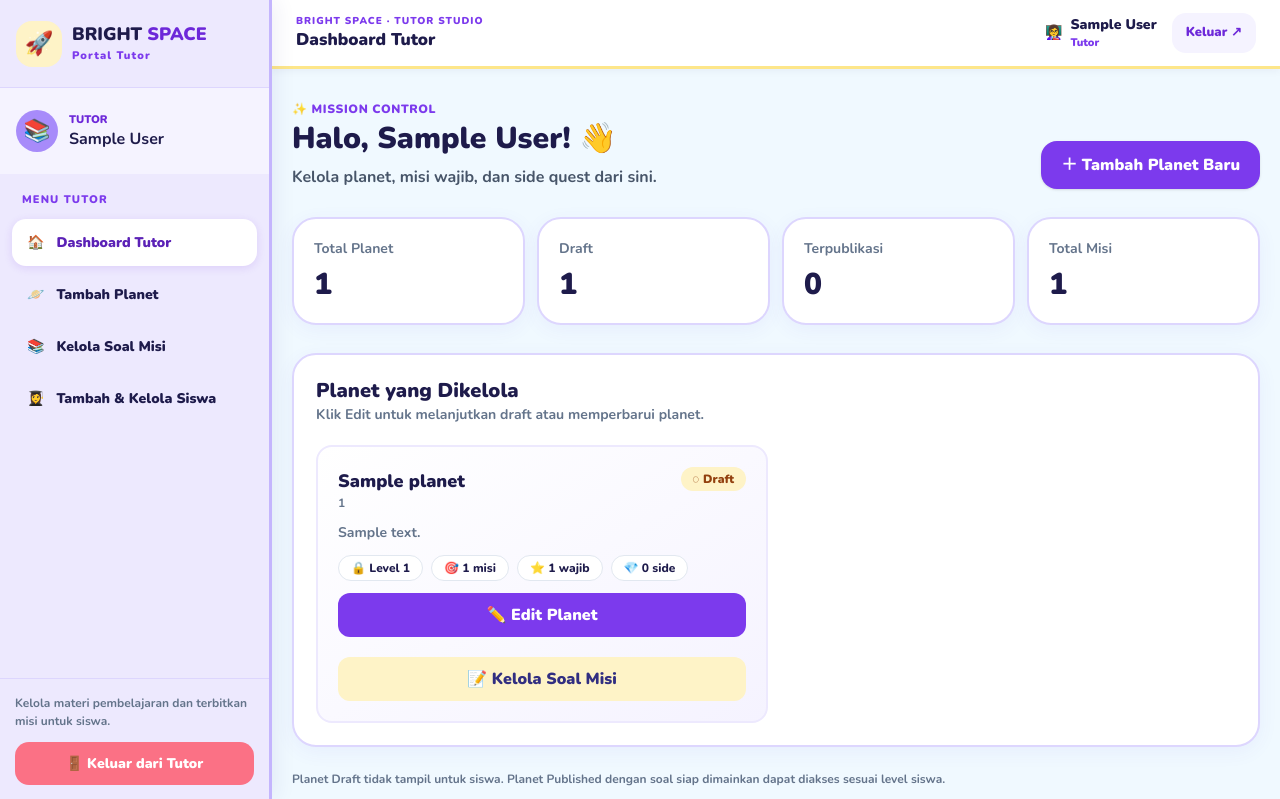
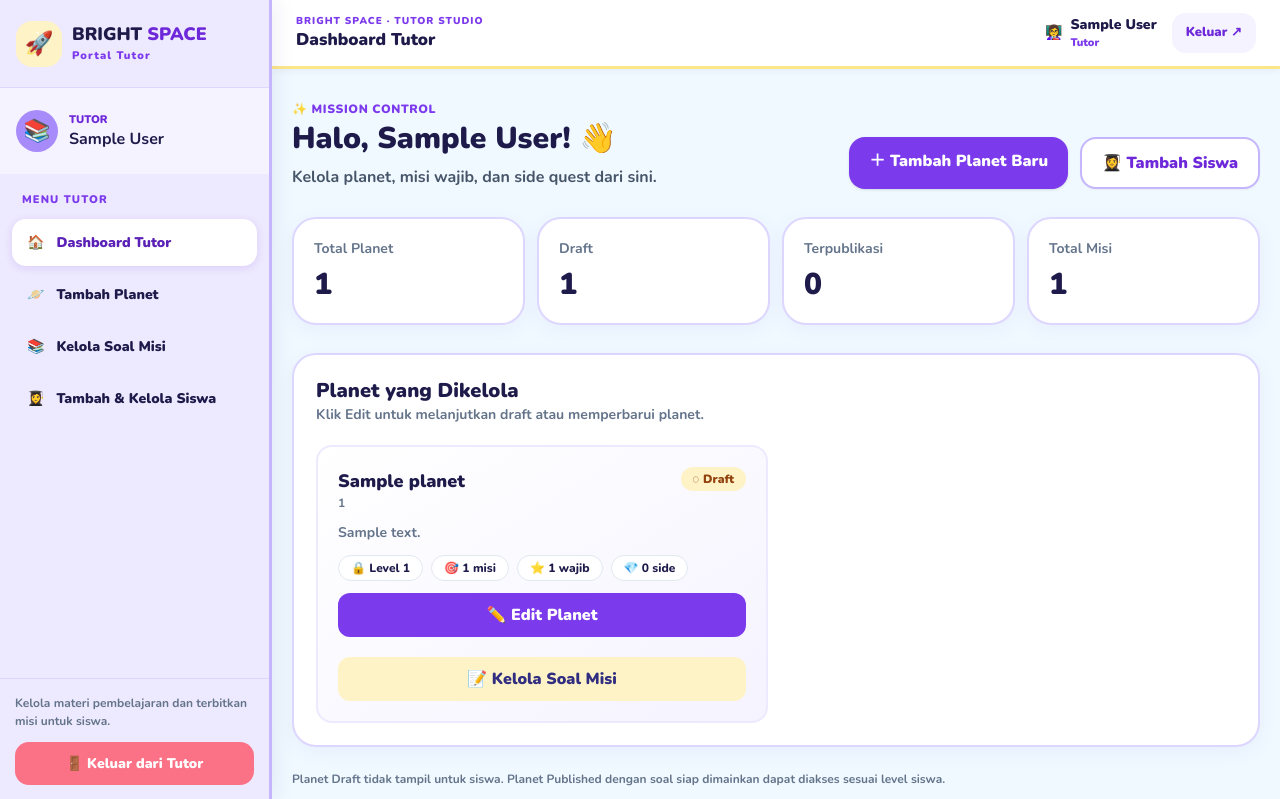
Before and after one commit to HabiburrahmanAQW/bright-space, a PHP site: page /tutor/index.php in a window 1280 px wide. Shown: the top 799 px of the page. Run offline with PHP 8.4, Linux system fonts and the light colour scheme; the visitor is signed in with stand-in values (Sample User, id 1); tables that the repository leaves empty hold one stand-in row (values such as "Sample post"); some libraries are stand-ins or nearby versions.

Commit message:
ui(tutor): link student creation from dashboard and clarify web onboarding

```diff
--- a/tutor/index.php
+++ b/tutor/index.php
@@ -53,7 +53,10 @@ $missionCount = array_sum(array_map(fn($p) => (int) $p['mission_count'], $planet
                 <h1 class="mt-1 text-3xl font-black">Halo, <?= tutor_e($tutor['display_name']) ?>! 👋</h1>
                 <p class="mt-2 text-slate-600 font-bold">Kelola planet, misi wajib, dan side quest dari sini.</p>
             </div>
-            <a href="planet-form.php" class="bg-violet-600 hover:bg-violet-700 rounded-2xl text-white px-5 py-3 font-black shadow">＋ Tambah Planet Baru</a>
+            <div class="flex flex-wrap gap-3">
+                <a href="planet-form.php" class="bg-violet-600 hover:bg-violet-700 rounded-2xl text-white px-5 py-3 font-black shadow">＋ Tambah Planet Baru</a>
+                <a href="students.php" class="bg-white border-2 border-violet-300 hover:bg-violet-50 rounded-2xl text-violet-700 px-5 py-3 font-black shadow-sm">👩‍🎓 Tambah Siswa</a>
+            </div>
         </div>
         <?php if ($databaseError): ?>
             <div class="notify notify-error mt-6" role="alert"><?= tutor_e($databaseError) ?></div>
```
Also changed, not shown: README.md.
